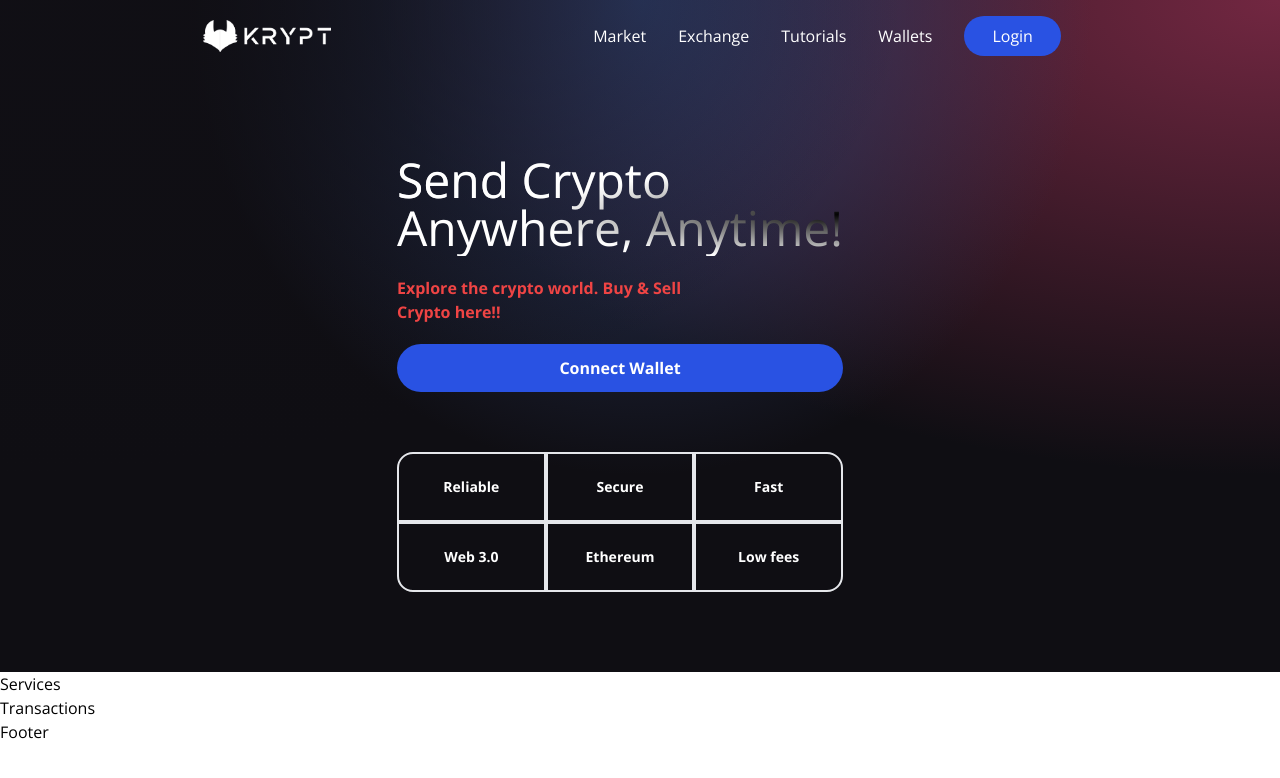
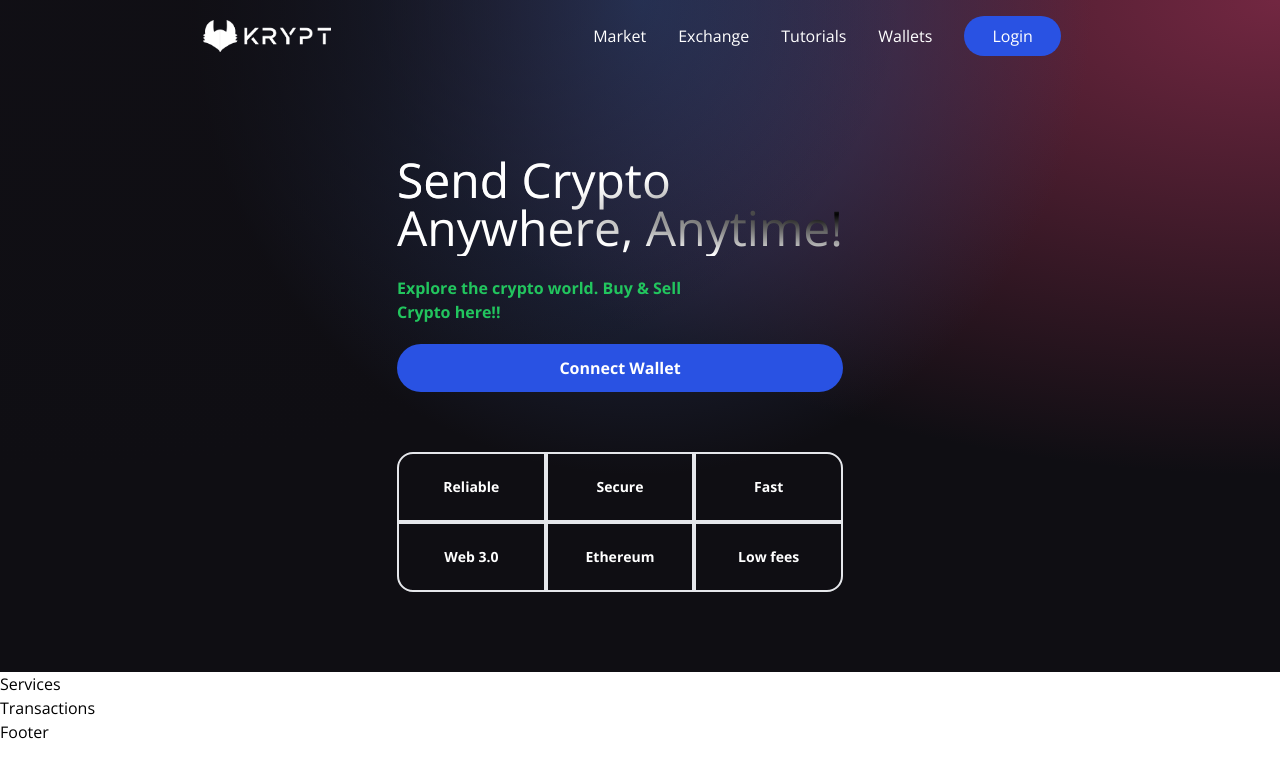
Before and after one commit to chandran-jr/Krypt, a React (Vite) app in the folder client/: page / in a window 1280 px wide. Shown: the top 778 px of the page. Built offline with nearby package versions, Linux system fonts and the light colour scheme.

Commit message:
Add files via upload

```diff
--- a/client/src/components/Welcome.jsx
+++ b/client/src/components/Welcome.jsx
@@ -16,7 +16,7 @@ const Welcome = () => {
             <div className="flex md:flex-row flex-col items-start justify-between md:p-20 py-12 px-4">
                 <div className="flex flex-1 justify-start flex-col md:mr-10">
                     <h1 className="text-3xl sm:text-5xl text-white text-gradient py-1">Send Crypto <br/>Anywhere, Anytime!</h1>
-                    <p className="text-left mt-5 text-red-500 font-bold md:w-9/12 w-11/12 text-base">Explore the crypto world. Buy & Sell Crypto here!!</p>
+                    <p className="text-left mt-5 text-green-500 font-bold md:w-9/12 w-11/12 text-base">Explore the crypto world. Buy & Sell Crypto here!!</p>
                     <button type="button" className="flex flex-row justify-center items-center my-5 bg-[#2952e3] p-3 rounded-full cursor-pointer hover:bg-[#2546bd] text-white font-bold" onClick={connectWallet}>
                         Connect Wallet
                     </button>
@@ -41,6 +41,9 @@ const Welcome = () => {
                         </div>
                     </div>
                 </div>
+
+
+
             </div>
         </div>
     );
```
